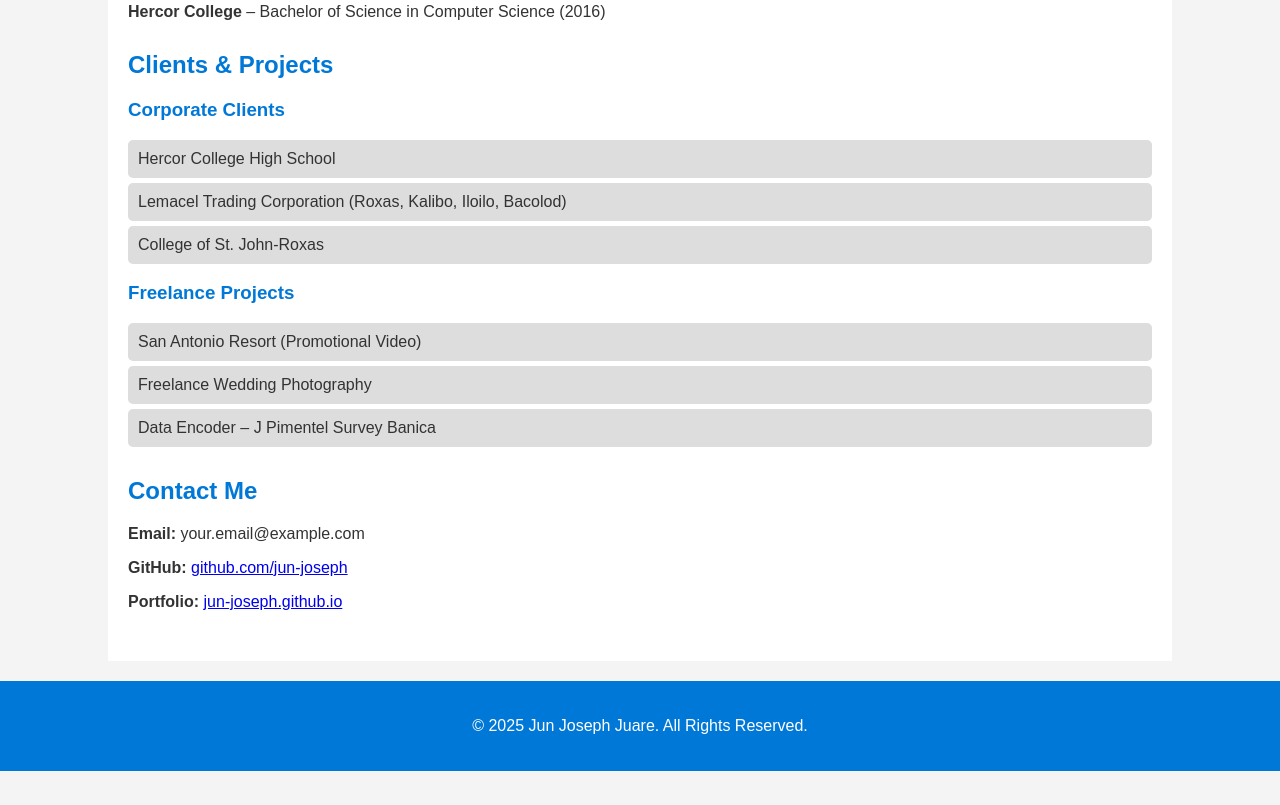
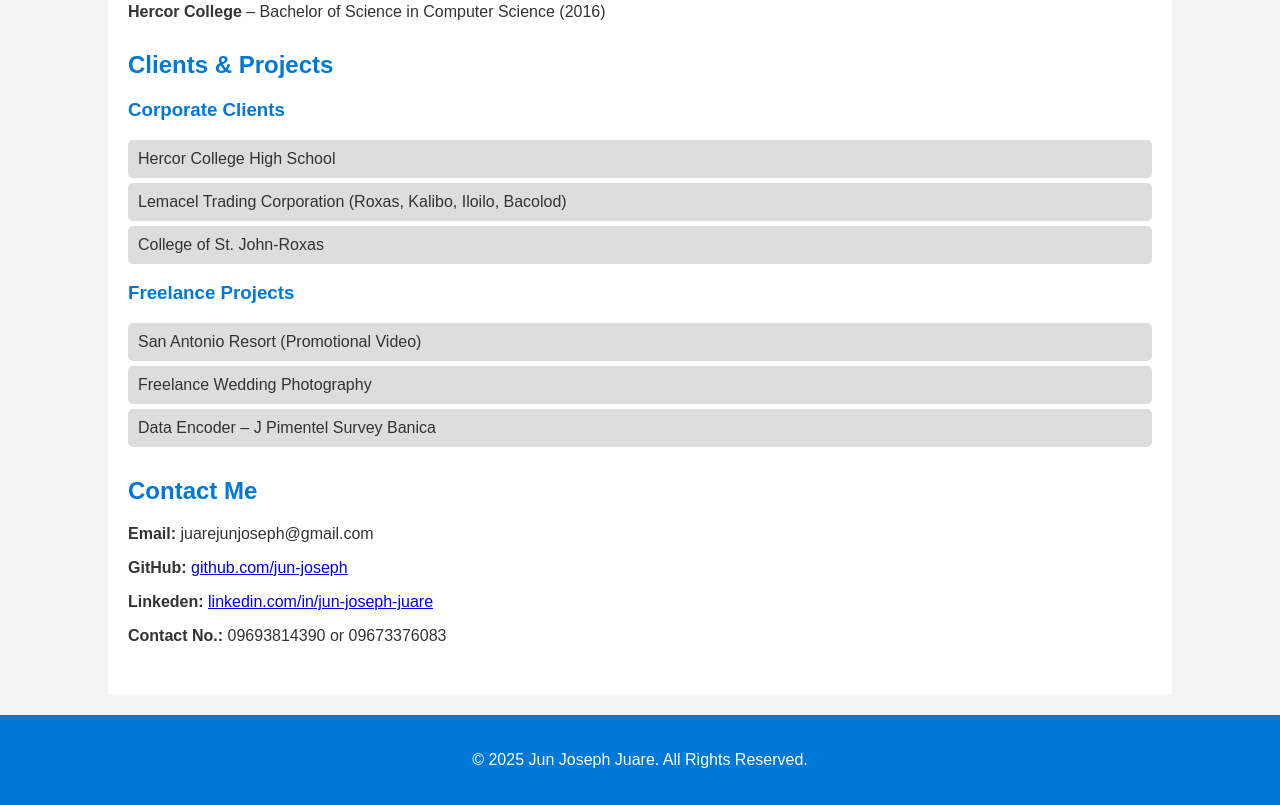
Before and after one commit to juarejunjoseph/juarejunjoseph.github.io, a plain HTML site: page index.html in a window 1280 px wide. Shown: the part 1186-1991 px from the top of the page. Before the commit the page ends 1957 px from the top, so only its background shows below. Drawn offline with Linux system fonts and the light colour scheme.

Commit message:
Update index.html

```diff
--- a/index.html
+++ b/index.html
@@ -119,9 +119,10 @@
 
         <div class="section">
             <h2>Contact Me</h2>
-            <p><strong>Email:</strong> your.email@example.com</p>
+            <p><strong>Email:</strong> juarejunjoseph@gmail.com</p>
             <p><strong>GitHub:</strong> <a href="https://github.com/jun-joseph" target="_blank">github.com/jun-joseph</a></p>
-            <p><strong>Portfolio:</strong> <a href="https://jun-joseph.github.io" target="_blank">jun-joseph.github.io</a></p>
+            <p><strong>Linkeden:</strong> <a href="www.linkedin.com/in/jun-joseph-juare" target="_blank">linkedin.com/in/jun-joseph-juare</a></p>
+            <p><strong>Contact No.:</strong> 09693814390 or 09673376083</a></p>
         </div>
 
     </div>
```
